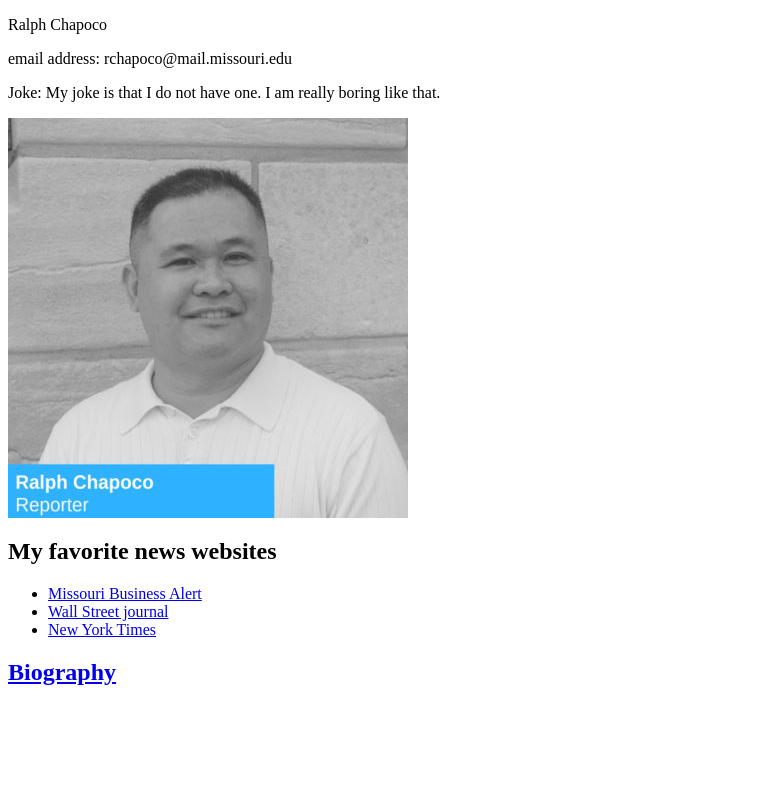
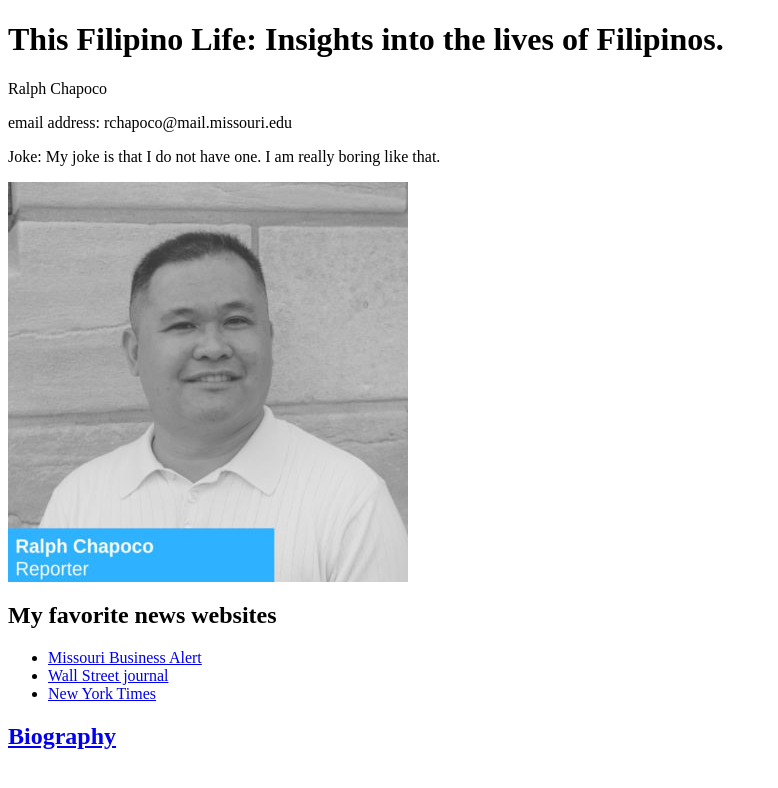
Before and after one commit to j4502-fs19/ralphchapoco, a plain HTML site: page index.html in a window 1280 px wide. Shown: the whole page, without its empty margins (0-778 px from the left). Drawn offline with Linux system fonts and the light colour scheme.

Commit message:
added several things to the website
Title

```diff
--- a/index.html
+++ b/index.html
@@ -10,6 +10,7 @@
        content="text/html;charset=utf-8" />
      </head>
       <body>
+        <h1>This Filipino Life: Insights into the lives of Filipinos.</h1>
         <p>Ralph Chapoco<p>
         <p>email address: rchapoco@mail.missouri.edu</p>
         <p>Joke: My joke is that I do not have one. I am really boring like that.</p>
```
